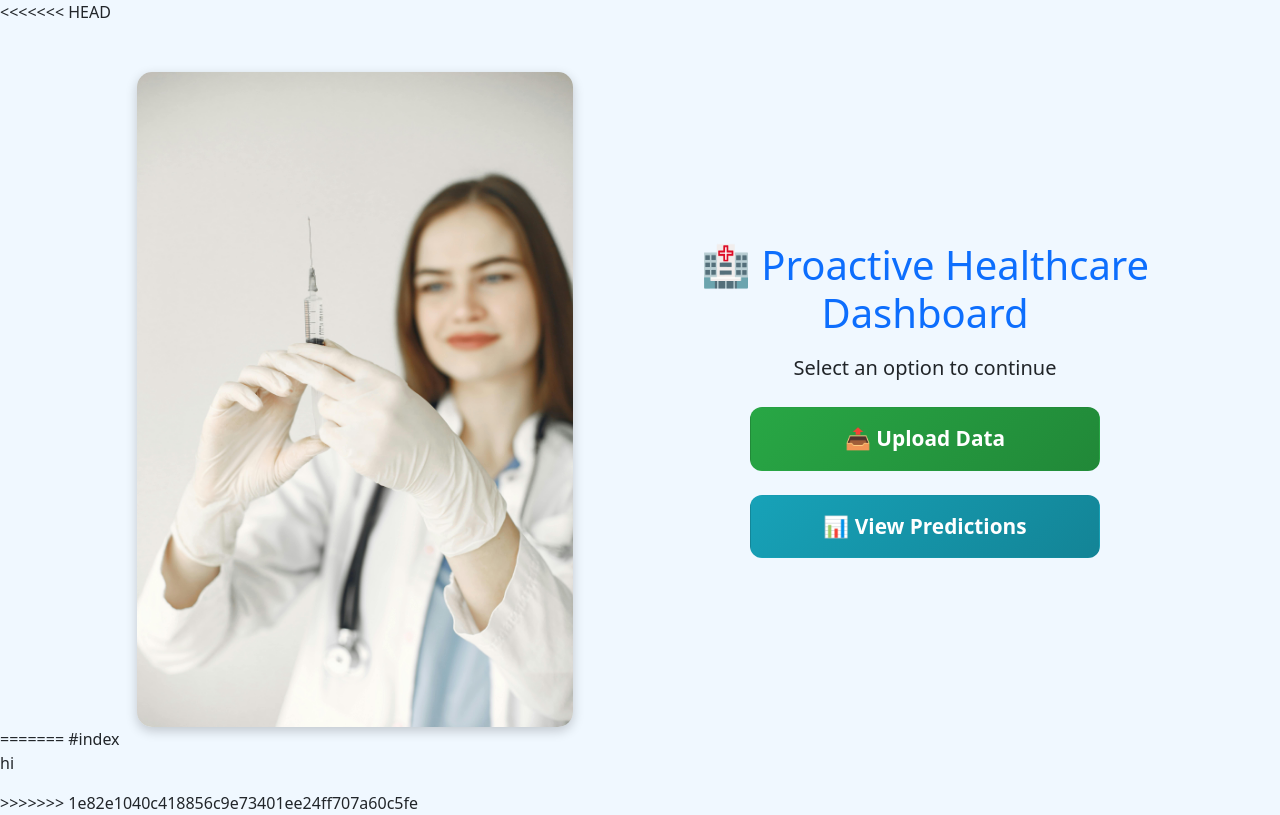
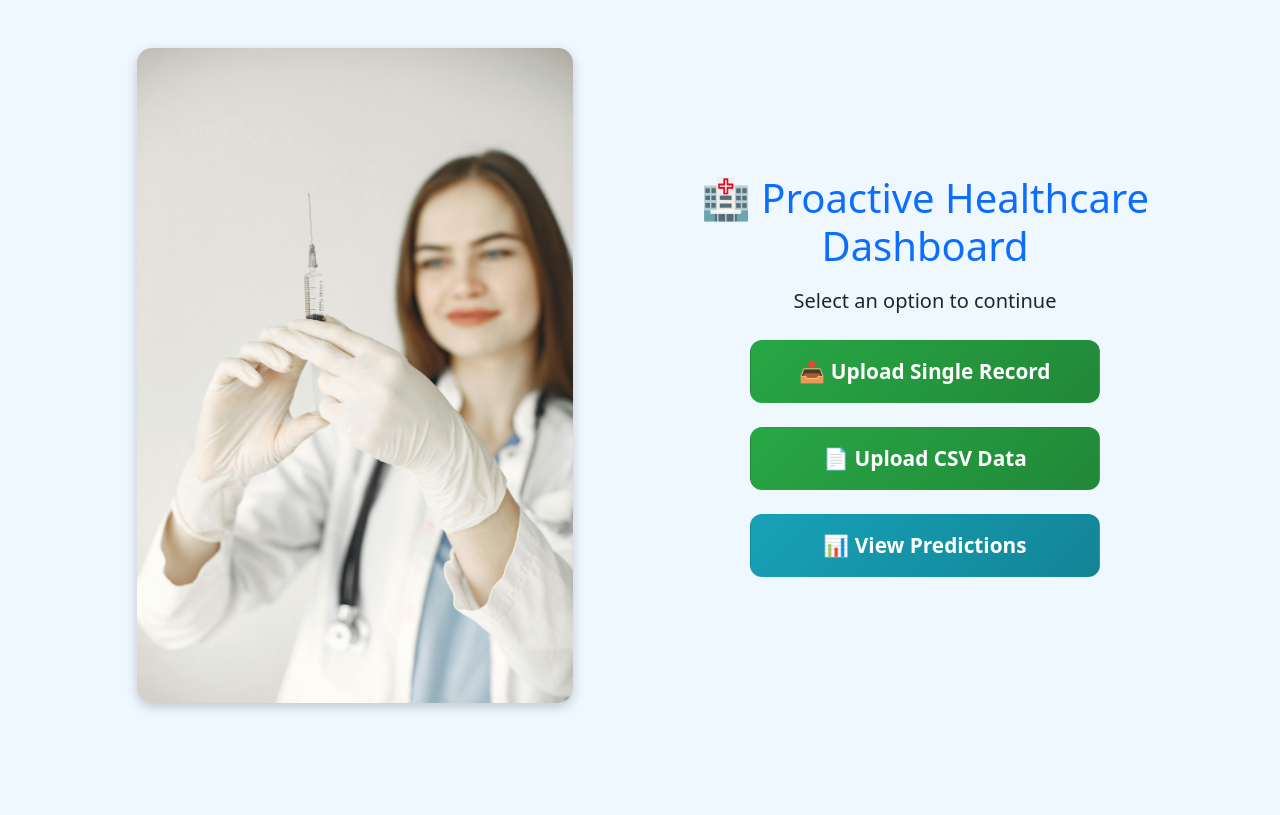
Before and after one commit to Anaghaank/HTF-H11, a Flask app: page / in a window 1280 px wide. After the commit the page ends 711 px from the top, so only its background shows below. Run offline with Flask 3, Linux system fonts and the light colour scheme.

Commit message:
Update index.html

```diff
--- a/proactive-healthcare-sdoh1/app/templates/index.html
+++ b/proactive-healthcare-sdoh1/app/templates/index.html
@@ -1,4 +1,3 @@
-<<<<<<< HEAD
 <!DOCTYPE html>
 <html lang="en">
 <head>
@@ -74,7 +73,8 @@
         <h1 class="text-primary heading-text mb-3">🏥 Proactive Healthcare Dashboard</h1>
         <p class="lead lead-text mb-4">Select an option to continue</p>
         <div class="btn-section d-grid gap-4">
-          <a href="{{ url_for('upload_form') }}" class="btn btn-lg-custom btn-upload">📤 Upload Data</a>
+          <a href="{{ url_for('upload_form') }}" class="btn btn-lg-custom btn-upload">📤 Upload Single Record</a>
+          <a href="{{ url_for('upload_csv') }}" class="btn btn-lg-custom btn-upload">📄 Upload CSV Data</a>
           <a href="{{ url_for('view_prediction_prompt') }}" class="btn btn-lg-custom btn-view">📊 View Predictions</a>
         </div>
       </div>
@@ -83,11 +83,3 @@
 
 </body>
 </html>
-=======
-#index
-<html>
-    <body>
-        <p>hi</p>
-    </body>
-</html>
->>>>>>> 1e82e1040c418856c9e73401ee24ff707a60c5fe
```
